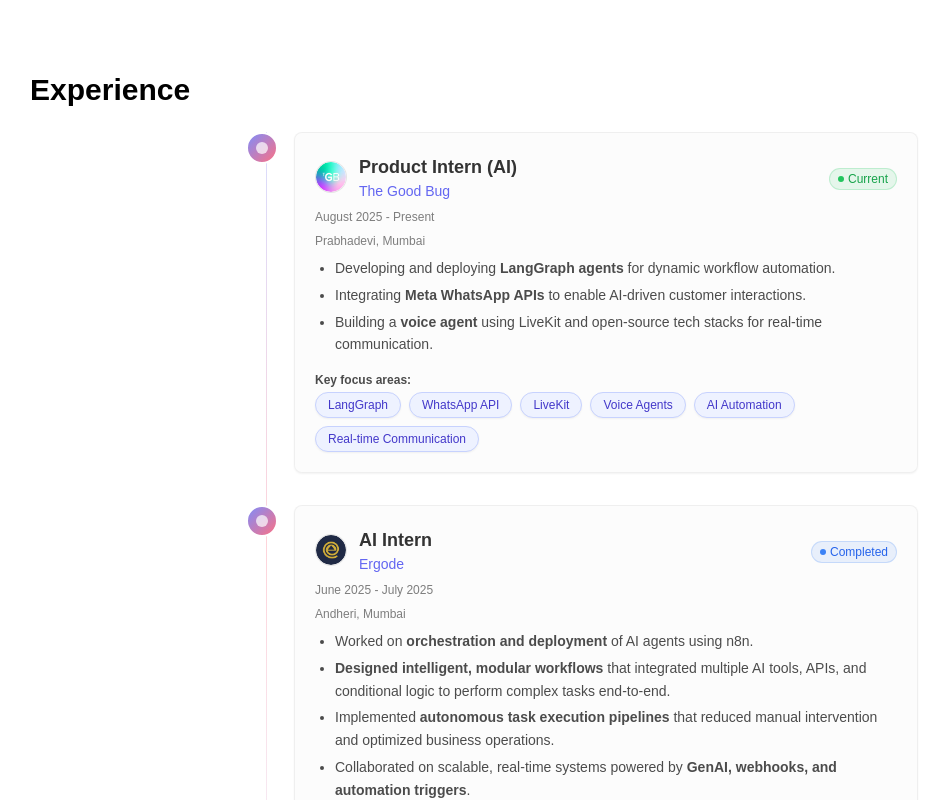
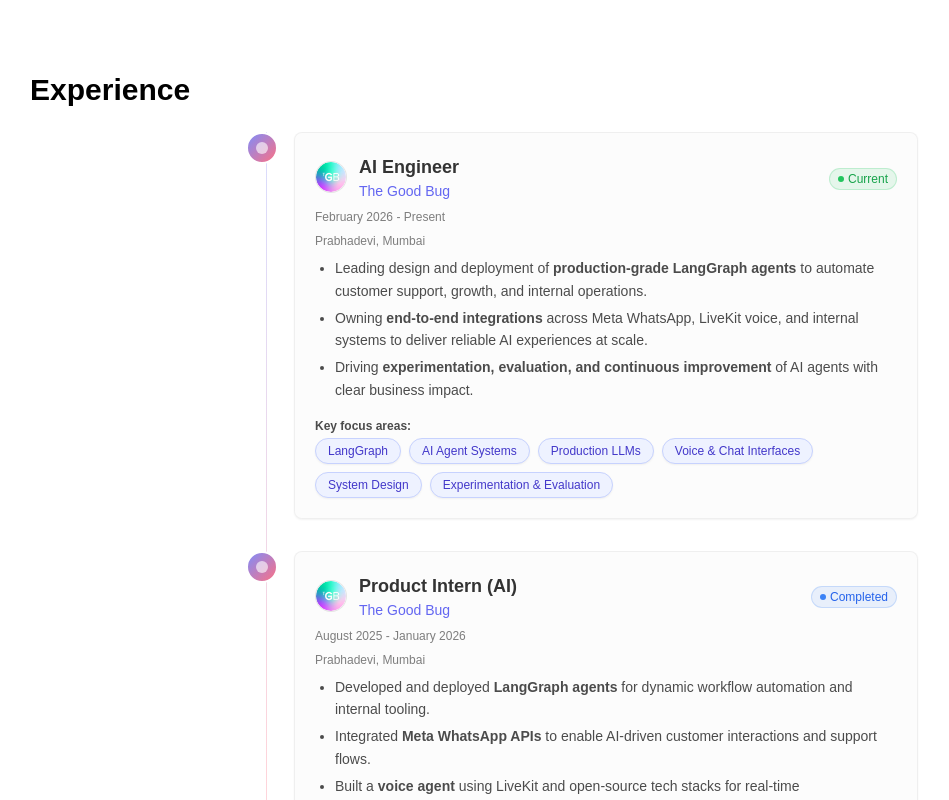
Before and after one commit to Sid3503/siddharth, a Next.js app: page / in a window 1280 px wide. Shown: the part 1540-2340 px from the top of the page, without its empty margins (58-1007 px from the left). Built offline with nearby package versions, Linux system fonts and the light colour scheme.

Commit message:
updated to new job content

```diff
--- a/app/components/experience.tsx
+++ b/app/components/experience.tsx
@@ -17,7 +17,86 @@
           {/* Timeline line */}
           <div className="absolute left-5 top-0 bottom-0 w-px bg-gradient-to-b from-indigo-400/30 via-rose-400/30 to-indigo-400/10" />
 
-          {/* The Good Bug Experience */}
+          {/* The Good Bug – AI Engineer (Full Time) */}
+          <div className="relative flex items-start space-x-4">
+            {/* Timeline dot */}
+            <div className="flex-shrink-0 w-8 h-8 bg-gradient-to-br from-indigo-400 to-rose-400 rounded-full flex items-center justify-center border-2 border-white dark:border-[#030303] relative z-10">
+              <div className="w-3 h-3 bg-white dark:bg-[#030303] rounded-full animate-pulse" />
+            </div>
+
+            {/* Content */}
+            <div className="flex-1 pb-8">
+              <Card className="bg-black/[0.01] dark:bg-white/[0.02] border-black/[0.05] dark:border-white/[0.08] hover:border-indigo-400/30 transition-all duration-500 ease-in-out overflow-hidden group relative hover:shadow-lg hover:-translate-y-1">
+                <div className="p-4 md:p-5">
+                  {/* Header */}
+                  <div className="flex flex-col md:flex-row md:items-center md:justify-between mb-2">
+                    <div className="flex items-center gap-3">
+                      <div className="w-8 h-8 relative rounded-full overflow-hidden border border-black/10 dark:border-white/10 bg-white dark:bg-[#18181b]">
+                        <Image
+                          src="/images/tgb.png"
+                          alt="The Good Bug Logo"
+                          fill
+                          style={{ objectFit: 'contain' }}
+                          sizes="32px"
+                          className="rounded-full"
+                        />
+                      </div>
+                      <div>
+                        <h3 className="text-base md:text-lg font-bold text-black/80 dark:text-white/80 group-hover:text-indigo-500 dark:group-hover:text-indigo-300 transition-all duration-300 ease-in-out">
+                          AI Engineer
+                        </h3>
+                        <p className="text-indigo-500 dark:text-indigo-300 font-medium text-sm transition-all duration-300 ease-in-out group-hover:text-indigo-600 dark:group-hover:text-indigo-200">The Good Bug</p>
+                      </div>
+                    </div>
+                    <div className="mt-1 md:mt-0">
+                      <span className="inline-flex items-center px-2 py-0.5 rounded-full text-xs font-medium bg-green-500/10 text-green-600 dark:text-green-400 border border-green-500/20 transition-all duration-300 ease-in-out group-hover:bg-green-500/20 group-hover:border-green-500/40">
+                        <div className="w-1.5 h-1.5 bg-green-500 dark:bg-green-400 rounded-full mr-1" />
+                        Current
+                      </span>
+                    </div>
+                  </div>
+
+                  {/* Duration */}
+                  <p className="text-black/50 dark:text-white/50 text-xs mb-2 transition-all duration-300 ease-in-out group-hover:text-black/60 dark:group-hover:text-white/60">February 2026 - Present</p>
+                  <p className="text-black/50 dark:text-white/50 text-xs mb-2 transition-all duration-300 ease-in-out group-hover:text-black/60 dark:group-hover:text-white/60">Prabhadevi, Mumbai</p>
+
+                  {/* Description */}
+                  <ul className="list-disc pl-5 text-black/70 dark:text-white/70 text-sm leading-relaxed mb-4 transition-all duration-300 ease-in-out group-hover:text-black/80 dark:group-hover:text-white/80 space-y-1">
+                    <li className="hover:scale-[1.01] hover:shadow-sm transition-all duration-300 ease-in-out">Leading design and deployment of <span className="font-bold">production-grade LangGraph agents</span> to automate customer support, growth, and internal operations.</li>
+                    <li className="hover:scale-[1.01] hover:shadow-sm transition-all duration-300 ease-in-out">Owning <span className="font-bold">end-to-end integrations</span> across Meta WhatsApp, LiveKit voice, and internal systems to deliver reliable AI experiences at scale.</li>
+                    <li className="hover:scale-[1.01] hover:shadow-sm transition-all duration-300 ease-in-out">Driving <span className="font-bold">experimentation, evaluation, and continuous improvement</span> of AI agents with clear business impact.</li>
+                  </ul>
+
+                  {/* Key Focus Areas */}
+                  <div className="mt-3">
+                    <div className="mb-1 text-xs font-semibold text-black/70 dark:text-white/70">Key focus areas:</div>
+                    <div className="flex flex-wrap gap-2">
+                      {[
+                        "LangGraph",
+                        "AI Agent Systems",
+                        "Production LLMs",
+                        "Voice & Chat Interfaces",
+                        "System Design",
+                        "Experimentation & Evaluation",
+                      ].map((skill, index) => (
+                        <span
+                          key={index}
+                          className="inline-flex items-center px-3 py-1 rounded-full bg-indigo-50 dark:bg-indigo-900/30 border border-indigo-200 dark:border-indigo-700 text-xs font-medium text-indigo-700 dark:text-indigo-200 shadow-sm hover:shadow-md transition-shadow duration-300"
+                        >
+                          {skill}
+                        </span>
+                      ))}
+                    </div>
+                  </div>
+
+                </div>
+                {/* Subtle gradient overlay on hover */}
+                <div className="absolute inset-0 bg-gradient-to-r from-indigo-400/5 to-rose-400/5 opacity-0 group-hover:opacity-100 transition-all duration-500 ease-in-out pointer-events-none" />
+              </Card>
+            </div>
+          </div>
+
+          {/* The Good Bug – Product Intern (AI) */}
           <div className="relative flex items-start space-x-4">
             {/* Timeline dot */}
             <div className="flex-shrink-0 w-8 h-8 bg-gradient-to-br from-indigo-400 to-rose-400 rounded-full flex items-center justify-center border-2 border-white dark:border-[#030303] relative z-10">
@@ -49,22 +128,22 @@
                       </div>
                     </div>
                     <div className="mt-1 md:mt-0">
-                      <span className="inline-flex items-center px-2 py-0.5 rounded-full text-xs font-medium bg-green-500/10 text-green-600 dark:text-green-400 border border-green-500/20 transition-all duration-300 ease-in-out group-hover:bg-green-500/20 group-hover:border-green-500/40">
-                        <div className="w-1.5 h-1.5 bg-green-500 dark:bg-green-400 rounded-full mr-1" />
-                        Current
+                      <span className="inline-flex items-center px-2 py-0.5 rounded-full text-xs font-medium bg-blue-500/10 text-blue-600 dark:text-blue-400 border border-blue-500/20 transition-all duration-300 ease-in-out group-hover:bg-blue-500/20 group-hover:border-blue-500/40">
+                        <div className="w-1.5 h-1.5 bg-blue-500 dark:bg-blue-400 rounded-full mr-1" />
+                        Completed
                       </span>
                     </div>
                   </div>
 
                   {/* Duration */}
-                  <p className="text-black/50 dark:text-white/50 text-xs mb-2 transition-all duration-300 ease-in-out group-hover:text-black/60 dark:group-hover:text-white/60">August 2025 - Present</p>
+                  <p className="text-black/50 dark:text-white/50 text-xs mb-2 transition-all duration-300 ease-in-out group-hover:text-black/60 dark:group-hover:text-white/60">August 2025 - January 2026</p>
                   <p className="text-black/50 dark:text-white/50 text-xs mb-2 transition-all duration-300 ease-in-out group-hover:text-black/60 dark:group-hover:text-white/60">Prabhadevi, Mumbai</p>
 
                   {/* Description */}
                   <ul className="list-disc pl-5 text-black/70 dark:text-white/70 text-sm leading-relaxed mb-4 transition-all duration-300 ease-in-out group-hover:text-black/80 dark:group-hover:text-white/80 space-y-1">
-                    <li className="hover:scale-[1.01] hover:shadow-sm transition-all duration-300 ease-in-out">Developing and deploying <span className="font-bold">LangGraph agents</span> for dynamic workflow automation.</li>
-                    <li className="hover:scale-[1.01] hover:shadow-sm transition-all duration-300 ease-in-out">Integrating <span className="font-bold">Meta WhatsApp APIs</span> to enable AI-driven customer interactions.</li>
-                    <li className="hover:scale-[1.01] hover:shadow-sm transition-all duration-300 ease-in-out">Building a <span className="font-bold">voice agent</span> using LiveKit and open-source tech stacks for real-time communication.</li>
+                    <li className="hover:scale-[1.01] hover:shadow-sm transition-all duration-300 ease-in-out">Developed and deployed <span className="font-bold">LangGraph agents</span> for dynamic workflow automation and internal tooling.</li>
+                    <li className="hover:scale-[1.01] hover:shadow-sm transition-all duration-300 ease-in-out">Integrated <span className="font-bold">Meta WhatsApp APIs</span> to enable AI-driven customer interactions and support flows.</li>
+                    <li className="hover:scale-[1.01] hover:shadow-sm transition-all duration-300 ease-in-out">Built a <span className="font-bold">voice agent</span> using LiveKit and open-source tech stacks for real-time communication.</li>
                   </ul>
 
                   {/* Key Focus Areas */}
--- a/app/resume/page.tsx
+++ b/app/resume/page.tsx
@@ -113,7 +113,36 @@
           <motion.div initial={{ opacity: 0, y: 20 }} animate={{ opacity: 1, y: 0 }} transition={{ duration: 0.5, delay: 0.05 }}>
             <h2 className="font-bold text-2xl mb-4">💼 Experience</h2>
 
-            {/* The Good Bug Experience */}
+            {/* The Good Bug – AI Engineer (Full Time) */}
+            <div className="bg-white dark:bg-[#18181b] rounded-lg p-5 flex flex-col sm:flex-row items-start gap-4 shadow-sm mb-4">
+              <div className="w-14 h-14 relative rounded-full overflow-hidden border border-gray-200 dark:border-gray-700 bg-white dark:bg-[#18181b] flex-shrink-0">
+                <Image
+                  src="/images/tgb.png"
+                  alt="The Good Bug Logo"
+                  fill
+                  style={{ objectFit: 'contain' }}
+                  sizes="56px"
+                  className="rounded-full"
+                />
+              </div>
+              <div className="flex-1">
+                <div className="flex flex-col sm:flex-row sm:items-center sm:justify-between">
+                  <div>
+                    <h3 className="text-lg font-semibold text-black dark:text-white">AI Engineer</h3>
+                    <p className="text-indigo-600 dark:text-indigo-300 font-medium italic text-sm">The Good Bug</p>
+                  </div>
+                  <div className="mt-1 sm:mt-0 text-sm text-gray-500 dark:text-gray-400 font-medium">February 2026 - Present</div>
+                </div>
+                <p className="text-sm text-gray-600 dark:text-gray-400 mt-1">Prabhadevi, Mumbai</p>
+                <ul className="list-disc pl-5 mt-2 text-sm space-y-1">
+                  <li>Leading design and deployment of production-grade LangGraph agents to automate customer support, growth, and internal operations.</li>
+                  <li>Owning end-to-end integrations across Meta WhatsApp, LiveKit voice, and internal systems to deliver reliable AI experiences at scale.</li>
+                  <li>Driving experimentation, evaluation, and continuous improvement of AI agents with clear business impact.</li>
+                </ul>
+              </div>
+            </div>
+
+            {/* The Good Bug – Product Intern (AI) */}
             <div className="bg-white dark:bg-[#18181b] rounded-lg p-5 flex flex-col sm:flex-row items-start gap-4 shadow-sm mb-4">
               <div className="w-14 h-14 relative rounded-full overflow-hidden border border-gray-200 dark:border-gray-700 bg-white dark:bg-[#18181b] flex-shrink-0">
                 <Image
@@ -131,13 +160,13 @@
                     <h3 className="text-lg font-semibold text-black dark:text-white">Product Intern (AI)</h3>
                     <p className="text-indigo-600 dark:text-indigo-300 font-medium italic text-sm">The Good Bug</p>
                   </div>
-                  <div className="mt-1 sm:mt-0 text-sm text-gray-500 dark:text-gray-400 font-medium">August 2025 - Present</div>
+                  <div className="mt-1 sm:mt-0 text-sm text-gray-500 dark:text-gray-400 font-medium">August 2025 - January 2026</div>
                 </div>
                 <p className="text-sm text-gray-600 dark:text-gray-400 mt-1">Prabhadevi, Mumbai</p>
                 <ul className="list-disc pl-5 mt-2 text-sm space-y-1">
-                  <li>Developing and deploying LangGraph agents for dynamic workflow automation.</li>
-                  <li>Integrating Meta WhatsApp APIs to enable AI-driven customer interactions.</li>
-                  <li>Building a voice agent using LiveKit and open-source tech stacks for real-time communication.</li>
+                  <li>Developed and deployed LangGraph agents for dynamic workflow automation and internal tooling.</li>
+                  <li>Integrated Meta WhatsApp APIs to enable AI-driven customer interactions and support flows.</li>
+                  <li>Built a voice agent using LiveKit and open-source tech stacks for real-time communication.</li>
                 </ul>
               </div>
             </div>
--- a/components/technical-skills.tsx
+++ b/components/technical-skills.tsx
@@ -1,8 +1,22 @@
 export default function TechnicalSkills() {
   const skills = [
-    { category: "Languages", items: ["Python", "C++", "SQL"] },
-    { category: "Developer Tools", items: ["Streamlit", "Hugging Face", "Gen AI", "Meta API"] },
-    { category: "Technologies/Frameworks", items: ["LangFlow", "n8n", "LangChain", "LangGraph", "LiveKit"] },
+    { category: "Languages", items: ["Python", "SQL", "C++"] },
+    {
+      category: "Tools / Frameworks",
+      items: [
+        "TensorFlow",
+        "PyTorch",
+        "Keras",
+        "Scikit-learn",
+        "LangFlow",
+        "n8n",
+        "LangChain",
+        "HuggingFace",
+        "LangGraph",
+        "LiveKit",
+        "PipeCat",
+      ],
+    },
   ]
 
   return (
```
Also changed, not shown: components/header.tsx (+0 -7 lines), 1 other file (tests, documents, lock files or other folders).
